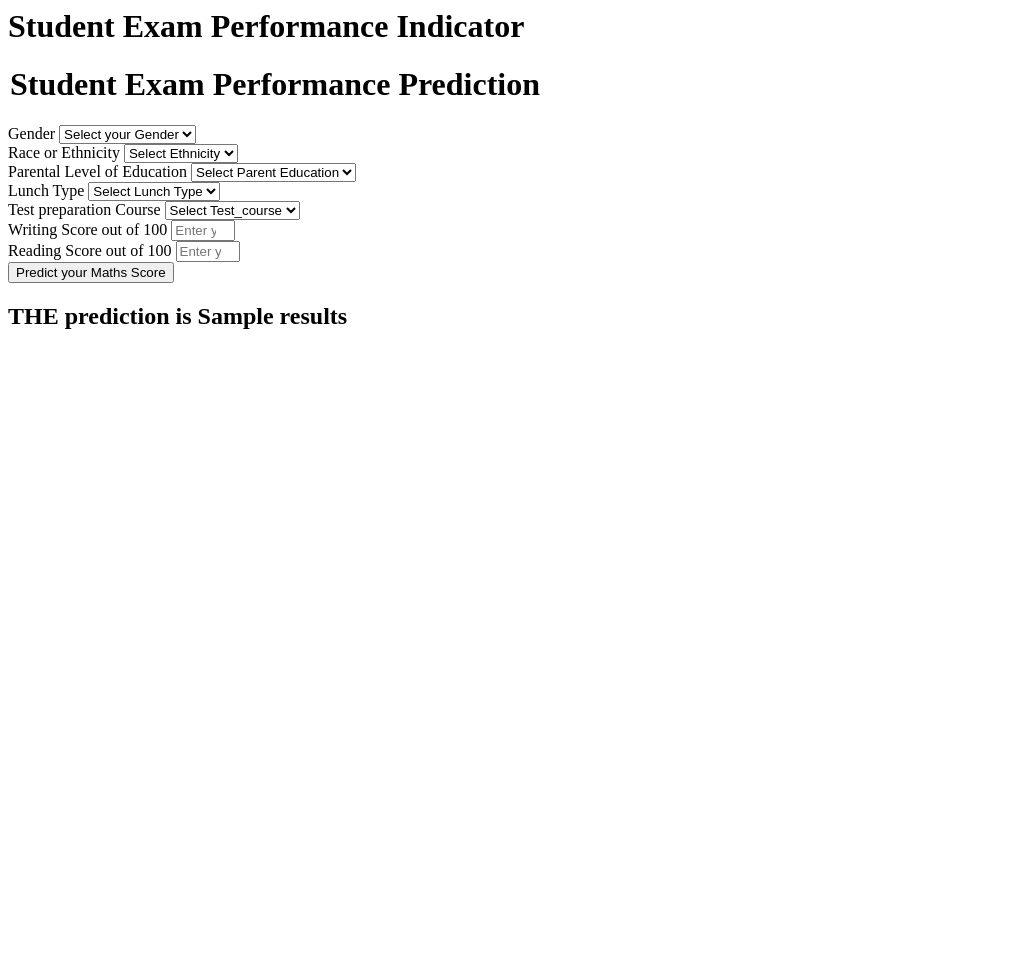
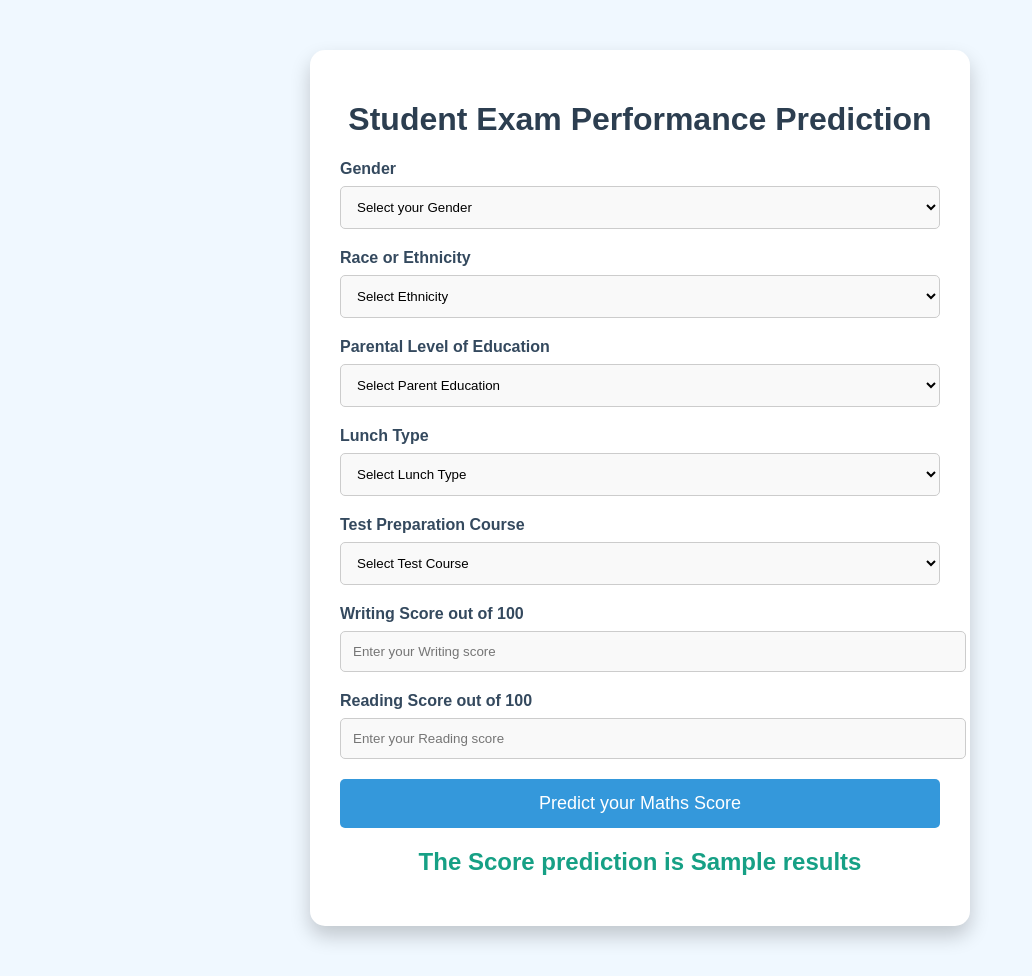
Before and after one commit to Anshul01R/ML-Project, a Flask app: template templates/home.html in a window 1280 px wide. Shown: the whole page, without its empty margins (0-1032 px from the left). Before the commit the page ends 329 px from the top, so only its background shows below. Run offline with Flask 3, Linux system fonts and the light colour scheme; the template is opened without the code that fills it: most values are stand-ins (such as "Sample title", 1, 10 or a date in 2020).

Commit message:
ML Prediction Project

```diff
--- a/templates/home.html
+++ b/templates/home.html
@@ -1,111 +1,181 @@
-<html>
+<!DOCTYPE html>
+<html lang="en">
+<head>
+    <meta charset="UTF-8">
+    <meta name="viewport" content="width=device-width, initial-scale=1.0">
+    <title>Student Exam Performance Indicator</title>
+    <style>
+        body {
+            background-color: #f0f8ff;
+            font-family: 'Arial', sans-serif;
+            margin: 0;
+            padding: 0;
+            transition: all 0.3s ease-in-out;
+        }
+
+        .container {
+            max-width: 600px;
+            margin: 50px auto;
+            background-color: #ffffff;
+            padding: 30px;
+            box-shadow: 0 10px 20px rgba(0, 0, 0, 0.2);
+            border-radius: 15px;
+            position: relative;
+            animation: fadeIn 1s ease-in-out;
+        }
+
+        h1 {
+            text-align: center;
+            color: #2c3e50;
+            font-size: 2rem;
+        }
+
+        h2 {
+            text-align: center;
+            color: #16a085;
+            margin-top: 20px;
+        }
+
+        label {
+            font-weight: bold;
+            color: #34495e;
+        }
+
+        .form-control {
+            width: 100%;
+            padding: 12px;
+            margin-top: 8px;
+            margin-bottom: 20px;
+            border: 1px solid #ccc;
+            border-radius: 5px;
+            transition: all 0.3s ease;
+        }
+
+        .form-control:focus {
+            border-color: #3498db;
+            box-shadow: 0 0 8px rgba(52, 152, 219, 0.6);
+            outline: none;
+        }
+
+        select.form-control {
+            background-color: #f9f9f9;
+        }
+
+        input.form-control {
+            background-color: #f9f9f9;
+        }
+
+        .btn {
+            width: 100%;
+            padding: 14px;
+            background-color: #3498db;
+            color: #fff;
+            border: none;
+            border-radius: 5px;
+            cursor: pointer;
+            font-size: 18px;
+            transition: all 0.3s ease-in-out;
+        }
+
+        .btn:hover {
+            background-color: #2ecc71;
+            transform: translateY(-3px);
+            box-shadow: 0 5px 15px rgba(46, 204, 113, 0.4);
+        }
+
+        .btn:active {
+            transform: translateY(0);
+            box-shadow: none;
+        }
+
+        @keyframes fadeIn {
+            from {
+                opacity: 0;
+                transform: translateY(-10px);
+            }
+            to {
+                opacity: 1;
+                transform: translateY(0);
+            }
+        }
+
+        @media screen and (max-width: 600px) {
+            .container {
+                width: 90%;
+                padding: 20px;
+            }
+
+            h1, h2 {
+                font-size: 1.5rem;
+            }
+
+            .btn {
+                padding: 12px;
+                font-size: 16px;
+            }
+        }
+    </style>
+</head>
 <body>
-    <div class="login">
-       <h1>Student Exam Performance Indicator</h1>
 
-       <form action="{{ url_for('predict_datapoint')}}" method="post">
-        <h1>
-            <legend>Student Exam Performance Prediction</legend>
-        </h1>
-        <div class="mb-3">
-            <label class="form-label">Gender</label>
-            <select class="form-control" name="gender" placeholder="Enter you Gender" required>
-                <option class="placeholder" selected disabled value="">Select your Gender</option>
-                <option value="male">
-                    Male
-                </option>
-                <option value="female">
-                    Female
-                </option>
+    <div class="container">
+        <h1><legend>Student Exam Performance Prediction</legend></h1>
+        <form action="{{ url_for('predict_datapoint')}}" method="post">
+
+
+            <label>Gender</label>
+            <select class="form-control" name="gender" required>
+                <option selected disabled value="">Select your Gender</option>
+                <option value="male">Male</option>
+                <option value="female">Female</option>
             </select>
-        </div>
-        <div class="mb-3">
-            <label class="form-label">Race or Ethnicity</label>
-            <select class="form-control" name="ethnicity" placeholder="Enter you ethnicity" required>
-                <option class="placeholder" selected disabled value="">Select Ethnicity</option>
-                <option value="group A">
-                    Group A
-                </option>
-                <option value="group B">
-                    Group B
-                </option>
-                <option value="group C">
-                    Group C
-                </option>
-                <option value="group D">
-                    Group D
-                </option>
-                <option value="group E">
-                    Group E
-                </option>
+
+            <label>Race or Ethnicity</label>
+            <select class="form-control" name="ethnicity" required>
+                <option selected disabled value="">Select Ethnicity</option>
+                <option value="group A">Group A</option>
+                <option value="group B">Group B</option>
+                <option value="group C">Group C</option>
+                <option value="group D">Group D</option>
+                <option value="group E">Group E</option>
             </select>
-        </div>
-        <div class="mb-3">
-            <label class="form-label">Parental Level of Education</label>
-            <select class="form-control" name="parental_level_of_education"
-                placeholder="Enter you Parent Education" required>
-                <option class="placeholder" selected disabled value="">Select Parent Education</option>
-                <option value="associate's degree">
-                    associate's degree
-                </option>
-                <option value="bachelor's degree">
-                    bachelor's degree
-                </option>
-                <option value="high school">
-                    high school
-                </option>
-                <option value="master's degree">
-                    master's degree
-                </option>
-                <option value="some college">
-                    some college
-                </option>
-                <option value="some high school">
-                    some high school
-                </option>
+
+            <label>Parental Level of Education</label>
+            <select class="form-control" name="parental_level_of_education" required>
+                <option selected disabled value="">Select Parent Education</option>
+                <option value="associate's degree">Associate's Degree</option>
+                <option value="bachelor's degree">Bachelor's Degree</option>
+                <option value="high school">High School</option>
+                <option value="master's degree">Master's Degree</option>
+                <option value="some college">Some College</option>
+                <option value="some high school">Some High School</option>
             </select>
-        </div>
-        <div class="mb-3">
-            <label class="form-label">Lunch Type</label>
-            <select class="form-control" name="lunch" placeholder="Enter you Lunch" required>
-                <option class="placeholder" selected disabled value="">Select Lunch Type</option>
-                <option value="free/reduced">
-                    free/reduced
-                </option>
-                <option value="standard">
-                    standard
-                </option>
+
+            <label>Lunch Type</label>
+            <select class="form-control" name="lunch" required>
+                <option selected disabled value="">Select Lunch Type</option>
+                <option value="free/reduced">Free/Reduced</option>
+                <option value="standard">Standard</option>
             </select>
-        </div>
-        <div class="mb-3">
-            <label class="form-label">Test preparation Course</label>
-            <select class="form-control" name="test_preparation_course" placeholder="Enter you Course"
-                required>
-                <option class="placeholder" selected disabled value="">Select Test_course</option>
-                <option value="none">
-                    None
-                </option>
-                <option value="completed">
-                    Completed
-                </option>
+
+            <label>Test Preparation Course</label>
+            <select class="form-control" name="test_preparation_course" required>
+                <option selected disabled value="">Select Test Course</option>
+                <option value="none">None</option>
+                <option value="completed">Completed</option>
             </select>
-        </div>
-        <div class="mb-3">
-            <label class="form-label">Writing Score out of 100</label>
-            <input class="form-control" type="number" name="reading_score"
-                placeholder="Enter your Reading score" min='0' max='100' />
-        </div>
-        <div class="mb-3">
-            <label class="form-label">Reading Score out of 100</label>
-            <input class="form-control" type="number" name="writing_score"
-                placeholder="Enter your Reading Score" min='0' max='100' />
-        </div>
-        <div class="mb-3">
-            <input class="btn btn-primary" type="submit" value="Predict your Maths Score" required />
-        </div>
-    </form>
-    <h2>
-       THE  prediction is {{results}}
-    </h2>
-   <body>
+
+            <label>Writing Score out of 100</label>
+            <input class="form-control" type="number" name="writing_score" min="0" max="100" placeholder="Enter your Writing score" required>
+
+            <label>Reading Score out of 100</label>
+            <input class="form-control" type="number" name="reading_score" min="0" max="100" placeholder="Enter your Reading score" required>
+
+            <input class="btn" type="submit" value="Predict your Maths Score">
+        </form>
+
+        <h2>The Score prediction is {{results}}</h2>
+    </div>
+
+</body>
 </html>
```
